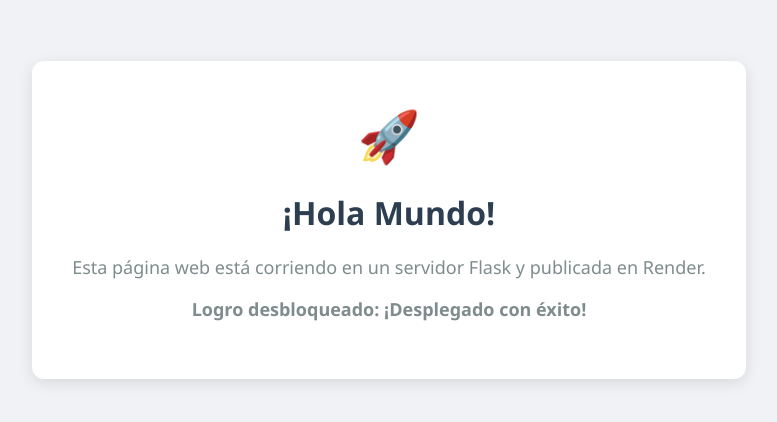
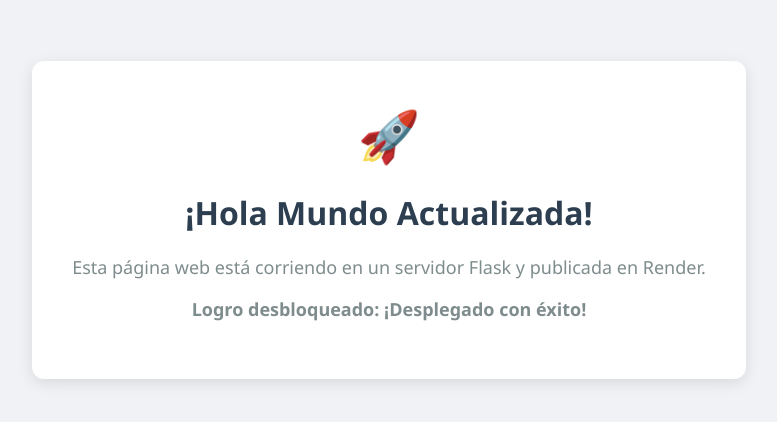
Before and after one commit to Jeancito99/mi-primera-web-flask, a Flask app: page / in a window 1280 px wide. Shown: the part 180-602 px from the top of the page, without its empty margins (251-1028 px from the left). Run offline with Flask 3, Linux system fonts and the light colour scheme.

Commit message:
actualizacion 2

```diff
--- a/templates/index.html
+++ b/templates/index.html
@@ -30,7 +30,7 @@
 
     <div class="tarjeta">
         <div class="cohete">🚀</div>
-        <h1>¡Hola Mundo!</h1>
+        <h1>¡Hola Mundo Actualizada!</h1>
         <p>Esta página web está corriendo en un servidor Flask y publicada en Render.</p>
         <p><strong>Logro desbloqueado: ¡Desplegado con éxito!</strong></p>
     </div>
```
